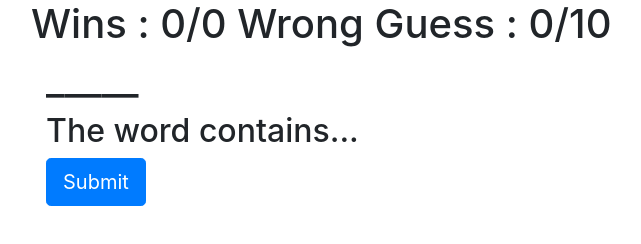
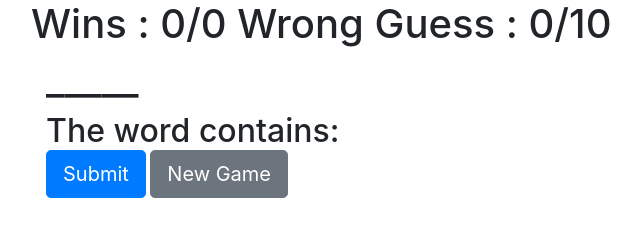
Before and after one commit to sitthiph/Word-Guess-Game, a plain HTML site: page index.html in a window 1280 px wide. Both pictures are taken after a click on the button "Start". Shown: the whole page, without its empty margins (39-680 px from the left). Drawn offline with nearby package versions, Linux system fonts and the light colour scheme.

Commit message:
Add New Game button and fix some alignment issues

```diff
--- a/index.html
+++ b/index.html
@@ -34,9 +34,11 @@
     </div>
     <div class="row">
         <div class="col-md-12">
-            <h2>The word contains... </h2>
-            <h2 id="user-input">User-input</h2>
-            <button type="button" class="btn btn-primary btn-lg" id="submitAnswer">Submit</button>
+            <h2 class="d-inline">The word contains: </h2>
+            <h2 class="d-inline" id="user-input"></h2>
+            <br>
+            <button type="button" class="btn btn-primary btn-lg d-inline" id="submitAnswer">Submit</button>
+            <button type="button" class="btn btn-secondary btn-lg d-inline" id="newGame">New Game</button>
         </div>
     </div>
     <div class="row">
```
